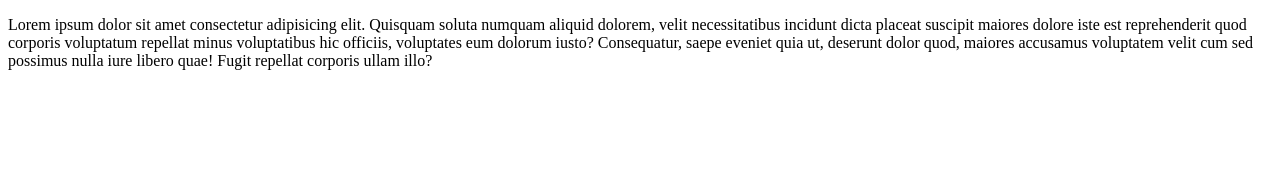
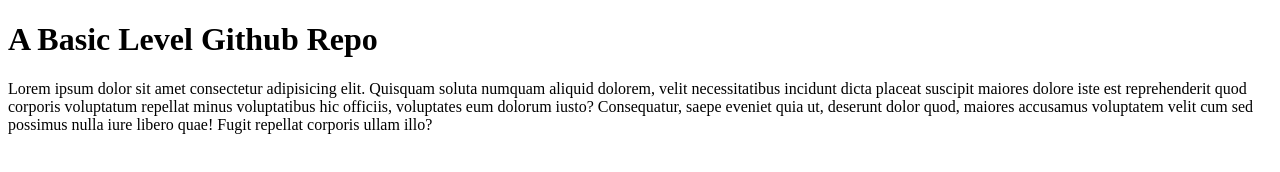
Before and after one commit to NasirUddinAhmed/repo-dem, a plain HTML site: page index.html in a window 1280 px wide. Drawn offline with Linux system fonts and the light colour scheme.

Commit message:
anotherhead

```diff
--- a/index.html
+++ b/index.html
@@ -7,6 +7,7 @@
     <title>My new repo for demo</title>
   </head>
   <body>
+    <h1>A Basic Level Github Repo</h1>
     <p>
       Lorem ipsum dolor sit amet consectetur adipisicing elit. Quisquam soluta
       numquam aliquid dolorem, velit necessitatibus incidunt dicta placeat
```
